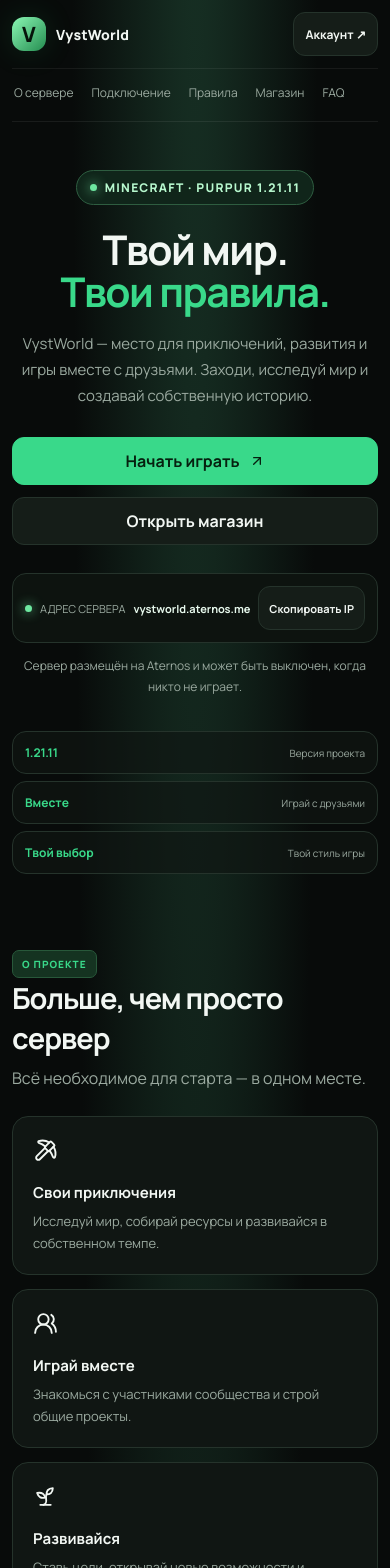
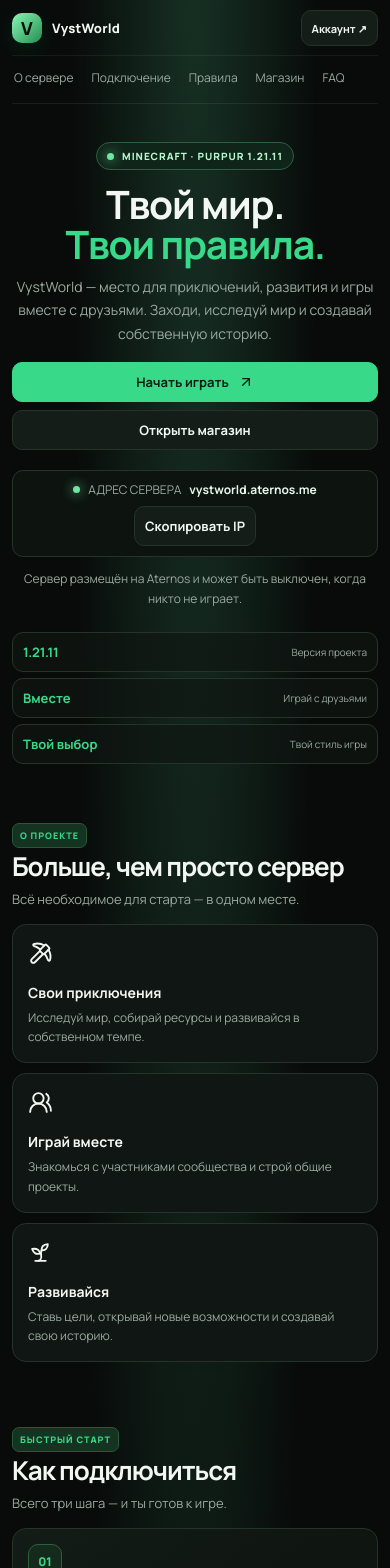
Before and after one commit to dudnikovbogdan54-cmd/Vystworld, a Next.js app: page / in a window 390 px wide. Shown: the top 1568 px of the page. Built offline with nearby package versions, Linux system fonts and the light colour scheme; no server answers.

Commit message:
Tighten VystWorld spacing with compact premium responsive layout

```diff
--- a/src/app/globals.css
+++ b/src/app/globals.css
@@ -166,3 +166,74 @@ button,.btn{min-height:44px}
 
 /* Clean Google provider mark */
 .google-mark{display:inline-grid;place-items:center;width:22px;height:22px;border-radius:50%;background:#fff;color:#4285f4;font-family:Arial,sans-serif;font-size:15px;font-weight:800;line-height:1;flex-shrink:0}
+
+
+/* Compact premium layout refresh */
+:root{--radius-card:16px;--space-section:42px}
+.container{width:min(1080px,calc(100% - 40px))}
+.nav{padding:14px 0;gap:14px}
+.logo{width:34px;height:34px;border-radius:10px;font-size:18px;box-shadow:0 6px 22px #2ac56b1c}
+.navlinks{gap:16px;font-size:12px}
+.nav-account{padding:9px 13px;min-height:38px;border-radius:10px;font-size:12px}
+.btn{padding:10px 14px;min-height:40px;border-radius:10px;font-size:13px}
+.hero{padding:62px 0 42px}
+.eyebrow{padding:6px 10px;font-size:10px;letter-spacing:1px}
+.hero h1{font-size:clamp(38px,6.2vw,68px);letter-spacing:-2.7px;margin:18px 0 12px}
+.hero p{max-width:590px;font-size:15px;line-height:1.7}
+.actions{gap:9px;margin:20px 0}
+.serverbar{margin-top:20px;padding:10px 12px;border-radius:11px;font-size:12px}
+.hero-stats{gap:9px;margin-top:22px;max-width:620px}
+.hero-stats div{padding:12px;border-radius:11px}
+.hero-stats strong{font-size:13px}.hero-stats span{font-size:10px}
+.section{padding:34px 0 46px}
+.sectionhead{margin-bottom:18px;gap:14px}
+.sectionhead h2{font-size:clamp(25px,3.5vw,34px);letter-spacing:-1px;margin-bottom:5px}
+.sectionhead p{font-size:13px}
+.grid,.featuregrid,.steps-grid{gap:12px}
+.card{padding:18px;border-radius:16px}
+.card h3{font-size:19px;margin:13px 0 6px}
+.card p{font-size:12px;line-height:1.6;min-height:38px}
+.tag{font-size:9px;padding:5px 7px}
+.price{font-size:25px;margin:14px 0}
+.feature,.step-card{padding:17px;border-radius:14px}
+.feature h3,.step-card h3{font-size:14px;margin:10px 0 6px}
+.feature p,.step-card p,.rules-panel p,.final-cta p{font-size:12px;line-height:1.65}
+.step-number{width:34px;height:34px;border-radius:10px}
+.connect-panel{padding:17px;border-radius:15px;gap:14px}
+.rules-panel{gap:22px;padding:24px;border-radius:18px}
+.rules-panel h2,.final-cta h2{font-size:clamp(25px,3.5vw,35px);letter-spacing:-1px;margin:12px 0 8px}
+.faq-list{gap:8px}.faq-item{border-radius:12px;padding:0 14px}
+.faq-item summary{font-size:13px;padding:14px 0}.faq-item p{font-size:12px;padding-bottom:14px}
+.final-cta{padding:34px 18px;border-radius:18px}
+.footer{padding:22px 0 28px;gap:16px}.footer-links{gap:10px 14px;font-size:11px}
+.page{min-height:66vh;padding:32px 0}
+.formbox{max-width:420px;margin:12px auto;padding:23px;border-radius:17px}
+.formbox h1{font-size:25px;letter-spacing:-.6px}
+.muted{font-size:13px;line-height:1.6}
+.field{gap:6px;margin:12px 0}.field label{font-size:12px}
+.field input{padding:11px 12px;border-radius:9px;font-size:14px}
+.notice{padding:10px 12px;border-radius:10px;font-size:12px;margin:11px 0}
+.tabs{gap:6px;margin-bottom:14px}.tabs a{padding:8px 10px;border-radius:9px;font-size:12px}
+.profile-preview{padding:12px;margin:14px 0 17px}.profile-avatar{width:48px;height:48px;border-radius:13px;font-size:25px}
+.preset-grid,.theme-grid{gap:6px}.preset,.theme-option{border-radius:10px;padding:8px 5px}
+.shop-categories{gap:7px;margin:18px 0 14px}.shop-categories .btn{padding:9px 13px}
+@media(min-width:1025px){.hero{padding-top:72px;padding-bottom:46px}.section{padding:40px 0 50px}}
+@media(max-width:900px){.navlinks{gap:12px}.hero{padding-top:48px}}
+@media(max-width:760px){
+ .container{width:calc(100% - 28px)}.nav{padding:10px 0;gap:9px}
+ .navlinks{padding:8px 0 2px;gap:14px;font-size:12px}
+ .hero{padding:38px 0 30px}.hero h1{font-size:clamp(36px,9vw,54px);letter-spacing:-1.8px;margin:15px 0 10px}
+ .hero p{font-size:14px}.actions{margin:16px 0;gap:8px}
+ .section{padding:28px 0 36px}.sectionhead{margin-bottom:14px}
+ .grid,.featuregrid,.steps-grid{gap:10px}.card,.feature,.step-card{padding:15px}
+ .rules-panel{padding:19px;gap:14px}.connect-panel{padding:14px}
+ .formbox{padding:21px 16px}.page{padding:22px 0}
+}
+@media(max-width:430px){
+ .container{width:calc(100% - 24px)}.brand{font-size:13px}.logo{width:30px;height:30px}
+ .nav-account{padding:8px 10px;font-size:11px;min-height:36px}
+ .hero h1{font-size:clamp(34px,10vw,43px);letter-spacing:-1.2px}
+ .hero-stats{gap:6px}.hero-stats div{padding:10px}
+ .sectionhead h2{font-size:26px}.card h3{font-size:18px}
+ .formbox h1{font-size:23px}
+}
```
